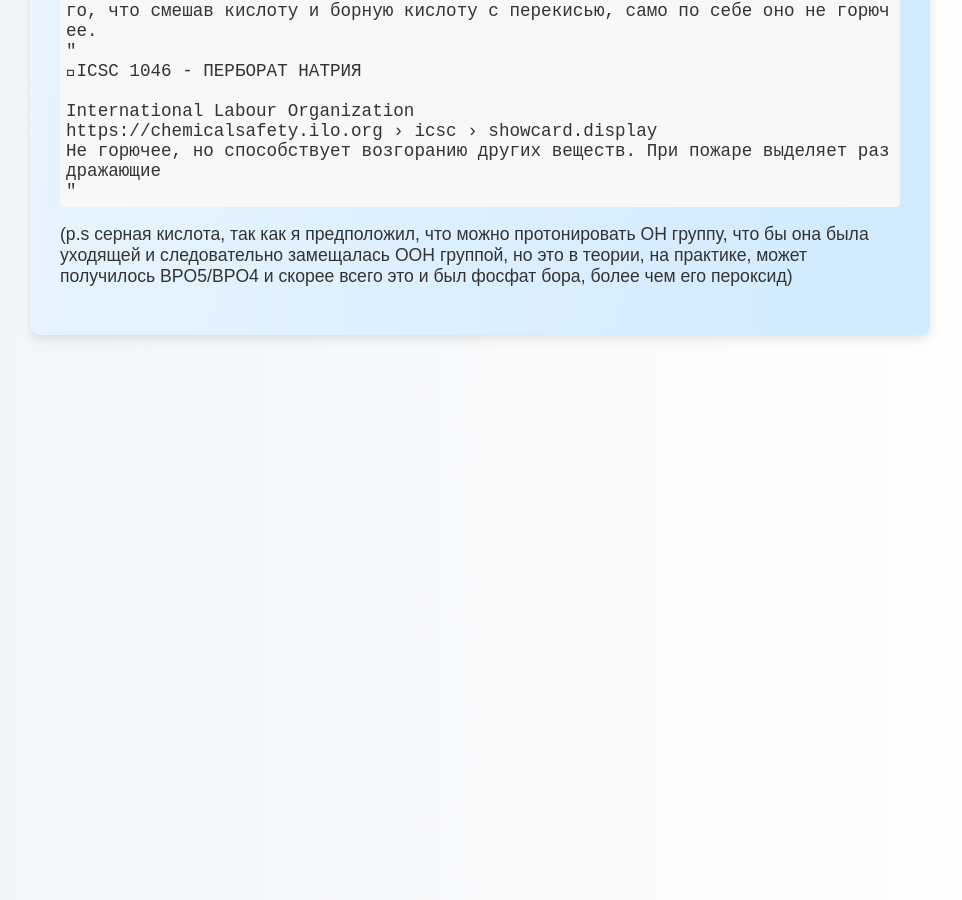
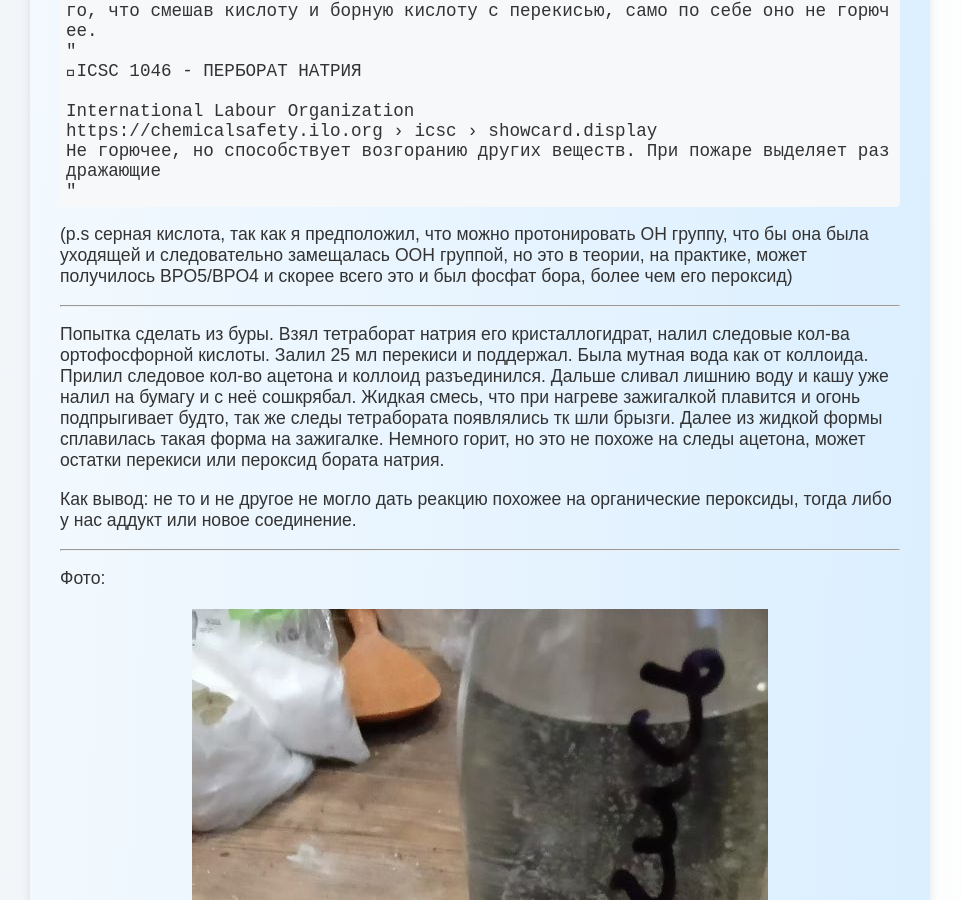
Before and after one commit to wipedlifepotato/wipedlifepotato.github.io, a Jekyll site: the page built from borat.md, in a window 1280 px wide and 900 px high, scrolled down 10299 px. Shown: the whole window, without its empty margins (160-1122 px from the left). Built offline with Jekyll 4.4.1, drawn with Linux system fonts in a browser that asks for light colours; before the commit the page ends 10704 px from its top, so only the background shows below that; some of the changed text lies outside the part shown.

Commit message:
update borat.md

````diff
--- a/borat.md
+++ b/borat.md
@@ -97,3 +97,39 @@ https://chemicalsafety.ilo.org › icsc › showcard.display
 ```
 
 (p.s серная кислота, так как я предположил, что можно протонировать OH группу, что бы она была уходящей и следовательно замещалась OOH группой, но это в теории, на практике, может получилось BPO5/BPO4 и скорее всего это и был фосфат бора, более чем его пероксид)
+
+<hr/>
+
+Попытка сделать из буры. Взял тетраборат натрия его кристаллогидрат, налил следовые кол-ва ортофосфорной кислоты. Залил 25 мл перекиси и поддержал. Была мутная вода как от коллоида. Прилил следовое кол-во ацетона и коллоид разъединился. Дальше сливал лишнию воду и кашу уже налил на бумагу и с неё сошкрябал.
+Жидкая смесь, что при нагреве зажигалкой плавится и огонь подпрыгивает будто, так же следы тетрабората появлялись тк шли брызги. Далее из жидкой формы сплавилась такая форма на зажигалке. Немного горит, но это не похоже на следы ацетона, может остатки перекиси или пероксид бората натрия.
+
+Как вывод: не то и не другое не могло дать реакцию похожее на органические пероксиды, тогда либо у нас аддукт или новое соединение.
+
+<hr/>
+Фото:
+
+<img src='/images/borat/peroxyboratacid/1.jpg' />
+<br/>
+<img src='/images/borat/peroxyboratacid/2.jpg' />
+<br/>
+<img src='/images/borat/peroxyboratacid/3.jpg' />
+<br/>
+<img src='/images/borat/peroxyboratacid/4.jpg' />
+<br/>
+<img src='/images/borat/peroxyboratacid/6.jpg' />
+<br/>
+<img src='/images/borat/peroxyboratacid/7.jpg' />
+<br/>
+<img src='/images/borat/peroxyboratacid/photo_2026-11-18_14-09-57.jpg' />
+<br/>
+<img src='/images/borat/peroxyboratacid/bura/1.jpg' />
+<br/>
+<img src='/images/borat/peroxyboratacid/bura/osadok.jpg' />
+<br/>
+<img src='/images/borat/peroxyboratacid/bura/result.jpg' />
+<br/>
+<hr/>
+
+TODO: ** ответ(ы) **
+
+Конец статьи.
````
Also changed, not shown: images/borat/peroxyboratacid/1.jpg (added), images/borat/peroxyboratacid/2.jpg (added), images/borat/peroxyboratacid/3.jpg (added), images/borat/peroxyboratacid/4.jpg (added), images/borat/peroxyboratacid/6.jpg (added), images/borat/peroxyboratacid/7.jpg (added), images/borat/peroxyboratacid/bura/1.jpg (added), images/borat/peroxyboratacid/bura/osadok.jpg (added), images/borat/peroxyboratacid/bura/result.jpg (added), images/borat/peroxyboratacid/photo_2026-11-18_14-09-57.jpg (added).
